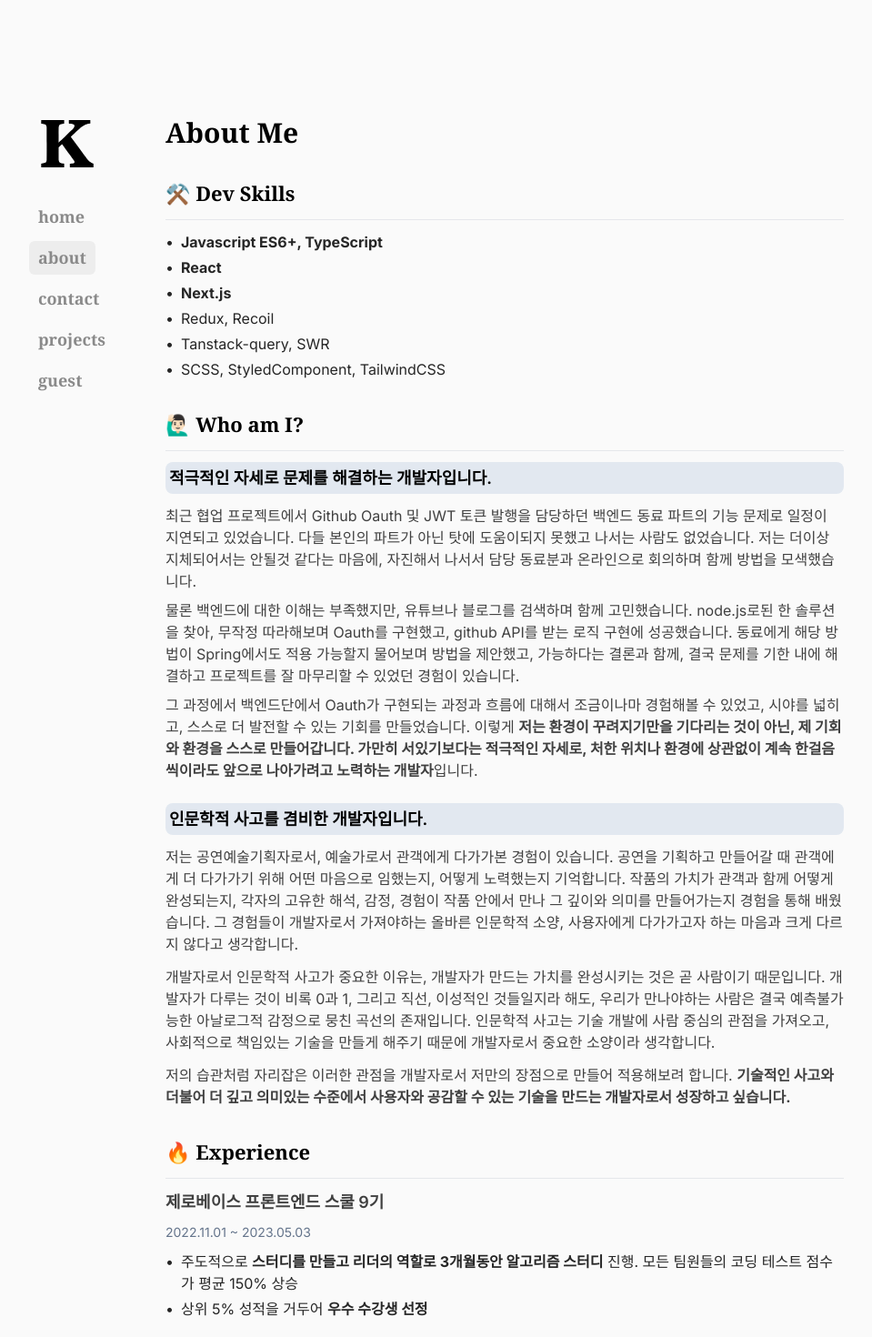
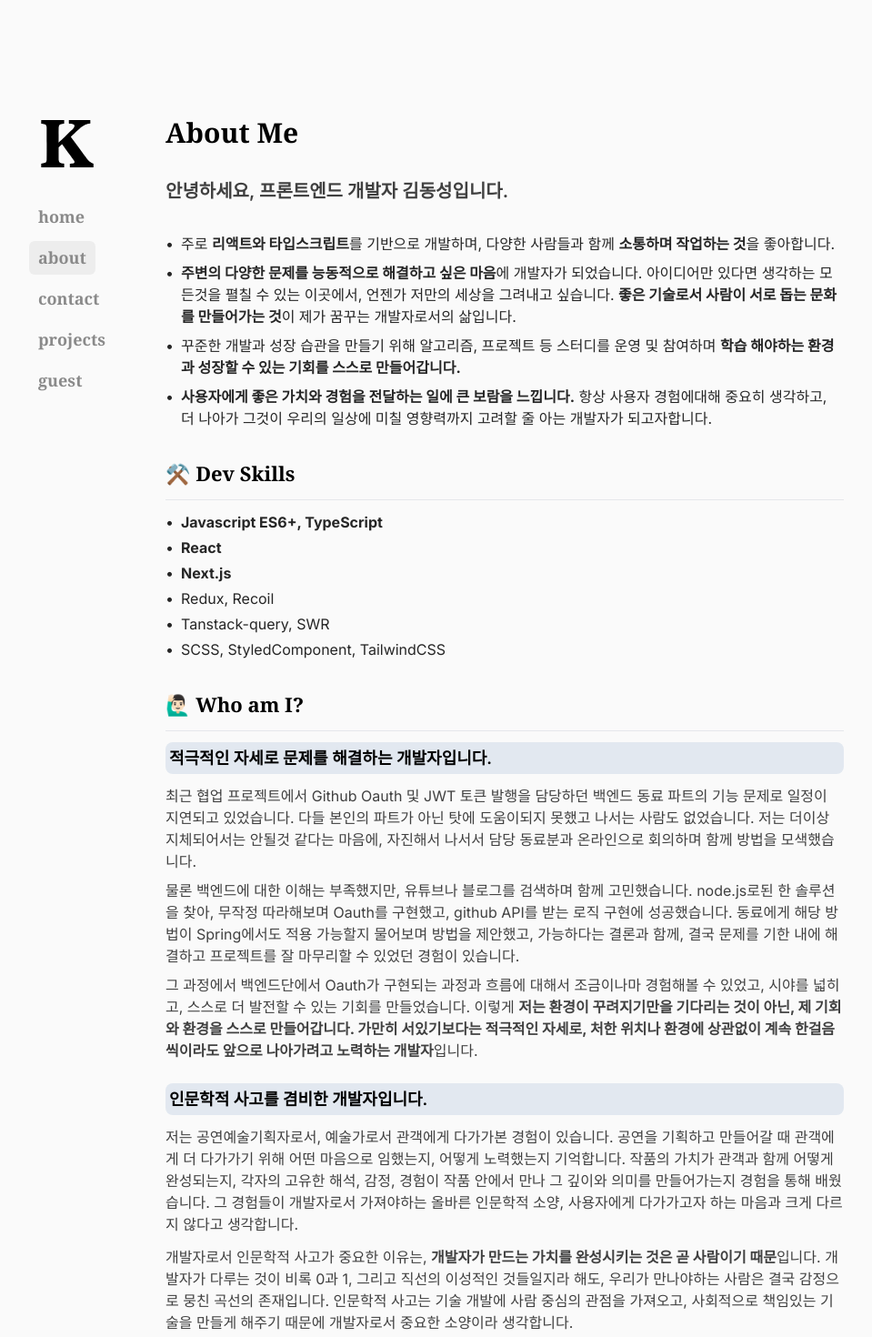
Before and after one commit to KodywiththeK/portfolio, a Next.js app: page /about in a window 1280 px wide. Shown: the top 1470 px of the page at 91% size, without its empty margins (160-1119 px from the left). Built offline with nearby package versions, Linux system fonts and the light colour scheme; what prettier-plugin-tailwindcss would draw is missing.

Commit message:
text 수정

```diff
--- a/src/app/about/page.tsx
+++ b/src/app/about/page.tsx
@@ -4,6 +4,33 @@ export default function AboutPage() {
   return (
     <section className="flex flex-col gap-8">
       <h1 className="font-serif text-3xl font-bold text-black dark:text-white">About Me</h1>
+      <h2 className="text-xl font-semibold">안녕하세요, 프론트엔드 개발자 김동성입니다.</h2>
+      <ul className="prose prose-neutral dark:prose-invert flex flex-col gap-2 text-neutral-800 dark:text-neutral-200">
+        <li className="flex">
+          <div className="mr-2">{'•'}</div>
+          <div>
+            {'주로'} <b>{'리액트와 타입스크립트'}</b>를 기반으로 개발하며, 다양한 사람들과 함께 <b>소통하며 작업하는 것</b>을 좋아합니다.
+          </div>
+        </li>
+        <li className="flex">
+          <div className="mr-2">{'•'}</div>
+          <div>
+            <b>주변의 다양한 문제를 능동적으로 해결하고 싶은 마음</b>에 개발자가 되었습니다. 아이디어만 있다면 생각하는 모든것을 펼칠 수 있는 이곳에서, 언젠가 저만의 세상을 그려내고 싶습니다. <b>좋은 기술로서 사람이 서로 돕는 문화를 만들어가는 것</b>이 제가 꿈꾸는 개발자로서의 삶입니다.
+          </div>
+        </li>
+        <li className="flex">
+          <div className="mr-2">{'•'}</div>
+          <div>
+            꾸준한 개발과 성장 습관을 만들기 위해 알고리즘, 프로젝트 등 스터디를 운영 및 참여하며 <b>학습 해야하는 환경과 성장할 수 있는 기회를 스스로 만들어갑니다.</b>
+          </div>
+        </li>
+        <li className="flex">
+          <div className="mr-2">{'•'}</div>
+          <div>
+            <b>사용자에게 좋은 가치와 경험을 전달하는 일에 큰 보람을 느낍니다.</b> 항상 사용자 경험에대해 중요히 생각하고, 더 나아가 그것이 우리의 일상에 미칠 영향력까지 고려할 줄 아는 개발자가 되고자합니다.
+          </div>
+        </li>
+      </ul>
       <div className="flex flex-col gap-3">
         <h2 className="font-serif text-[22px] font-bold text-black dark:text-white">⚒️ Dev Skills</h2>
         <hr />
@@ -57,8 +84,8 @@ export default function AboutPage() {
           사용자에게 다가가고자 하는 마음과 크게 다르지 않다고 생각합니다.{' '}
         </p>
         <p>
-          개발자로서 인문학적 사고가 중요한 이유는, 개발자가 만드는 가치를 완성시키는 것은 곧 사람이기 때문입니다. 개발자가 다루는 것이 비록 0과 1, 그리고 직선, 이성적인 것들일지라 해도, 우리가 만나야하는 사람은 결국 예측불가능한 아날로그적 감정으로 뭉친 곡선의 존재입니다. 인문학적 사고는 기술 개발에 사람 중심의 관점을 가져오고, 사회적으로 책임있는 기술을 만들게 해주기 때문에 개발자로서 중요한
-          소양이라 생각합니다.
+          개발자로서 인문학적 사고가 중요한 이유는, <b>개발자가 만드는 가치를 완성시키는 것은 곧 사람이기 때문</b>입니다. 개발자가 다루는 것이 비록 0과 1, 그리고 직선의 이성적인 것들일지라 해도, 우리가 만나야하는 사람은 결국 감정으로 뭉친 곡선의 존재입니다. 인문학적 사고는 기술 개발에 사람 중심의 관점을 가져오고, 사회적으로 책임있는 기술을 만들게 해주기 때문에 개발자로서 중요한 소양이라
+          생각합니다.
         </p>
         <p>
           저의 습관처럼 자리잡은 이러한 관점을 개발자로서 저만의 장점으로 만들어 적용해보려 합니다. <b>기술적인 사고와 더불어 더 깊고 의미있는 수준에서 사용자와 공감할 수 있는 기술을 만드는 개발자로서 성장하고 싶습니다.</b>
--- a/src/app/page.tsx
+++ b/src/app/page.tsx
@@ -8,35 +8,13 @@ export default async function Home() {
 
   return (
     <section>
-      <h1 className="mb-8 font-serif text-3xl font-bold tracking-tight text-black dark:text-white">{'Kody Kim'}</h1>
-      <p className="mt-5 w-full text-lg text-neutral-800 dark:text-neutral-200 ">
-        <span>{'안녕하세요. '}</span>
+      <h1 className="mb-10 font-serif text-3xl font-bold tracking-tight text-black dark:text-white">{'Kody Kim'}</h1>
+      <p className="mt-10 w-full text-lg text-neutral-800 dark:text-neutral-200 ">
+        <p>{'안녕하세요. '}</p>
+        <p>{'일상 속, 선한 영향력을 전하는 '}</p>
         <b>{'프론트엔드 개발자 김동성(Kody)'}</b>
         <span>{'입니다.'}</span>
       </p>
-      <br />
-      <ul className="prose prose-neutral dark:prose-invert flex flex-col gap-2 text-neutral-800 dark:text-neutral-200">
-        <li className="flex">
-          <div className="mr-2">{'•'}</div>
-          <div>
-            {'주로'} <b>{'리액트와 타입스크립트'}</b>를 기반으로 개발하며, 다양한 사람들과 함께 소통하며 작업하는 것을 좋아합니다.
-          </div>
-        </li>
-        <li className="flex">
-          <div className="mr-2">{'•'}</div>
-          <div>
-            주변의 다양한 문제를 능동적으로 해결하고 싶은 마음에 개발자가 되었습니다. 아이디어만 있다면 생각하는 모든것을 펼칠 수 있는 이곳에서, 언젠가 저만의 세상을 그려내고 싶습니다. <b>좋은 기술로서 사람이 서로 돕는 문화를 만들어가는 것</b>이 제가 꿈꾸는 개발자로서의 삶입니다.
-          </div>
-        </li>
-        <li className="flex">
-          <div className="mr-2">{'•'}</div>
-          <div>꾸준한 개발과 성장 습관을 만들기 위해 알고리즘, 프로젝트 등 스터디를 운영 및 참여하며 학습 해야하는 환경과 성장할 수 있는 기회를 스스로 만들어갑니다.</div>
-        </li>
-        <li className="flex">
-          <div className="mr-2">{'•'}</div>
-          <div>사용자에게 좋은 가치와 경험을 전달하는 일에 큰 보람을 느낍니다. 항상 사용자 경험에대해 중요히 생각하고, 더 나아가 그것이 우리의 일상에 미칠 영향력까지 고려할 줄 아는 개발자가 되고자합니다.</div>
-        </li>
-      </ul>
       <div className="my-8 flex flex-col items-start md:flex-row md:items-center">
         <Image src={'/images/profile.png'} alt={'profile'} width={120} height={120} className="rounded-full" />
         <div className="ml-0 mt-8 space-y-2 text-neutral-500 dark:text-neutral-400 md:ml-6 md:mt-0">
--- a/src/components/GuestbookInput.tsx
+++ b/src/components/GuestbookInput.tsx
@@ -38,7 +38,7 @@ export default function GuestbookInput() {
   return (
     <form className="my-4 flex w-full gap-2" onSubmit={(e) => handleSubmit(e)}>
       <input value={comment} required onChange={(e) => setComment(e.target.value)} className="w-1/2 min-w-[300px] rounded p-2 outline-none" placeholder="Add comment..." />
-      <button disabled={loading} type="submit" className="rounded bg-slate-300 px-3 py-1 disabled:bg-slate-200">
+      <button disabled={loading || comment.trim().length === 0} type="submit" className="rounded bg-slate-300 px-3 py-1 disabled:bg-slate-200">
         Post
       </button>
     </form>
```
